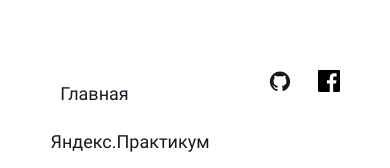
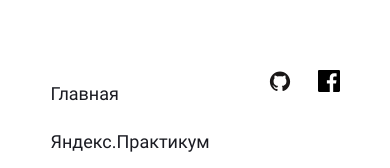
Before and after one commit to SekToR90/news-explorer-frontend, a React (Create React App) app: page / in a window 390 px wide. Shown: the part 1234-1402 px from the top of the page. Built offline with nearby package versions, Linux system fonts and the light colour scheme.

Commit message:
fix: Поправил media Footer на 320px

```diff
--- a/src/components/Footer/Footer.css
+++ b/src/components/Footer/Footer.css
@@ -140,6 +140,10 @@
         text-align: left;
     }
 
+    .footer__link-main {
+        text-align: left;
+    }
+
     .footer__link-item{
         line-height: 48px;
         text-align: left;
```
Also changed, not shown: 1 other file (tests, documents, lock files or other folders).
